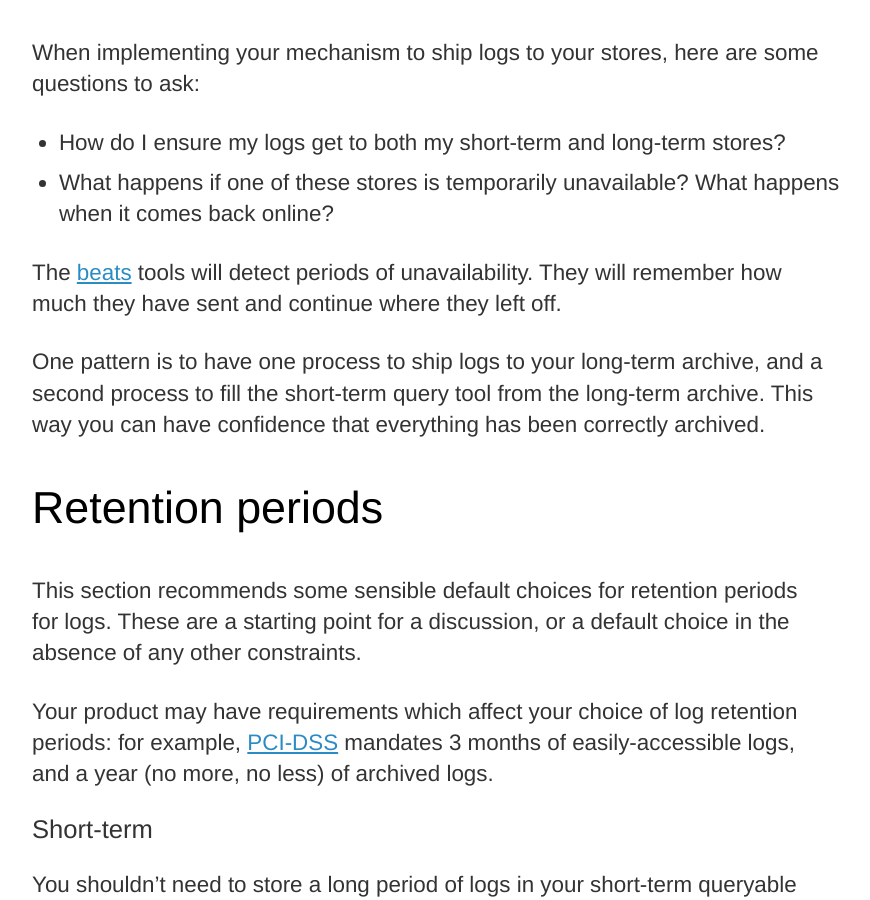
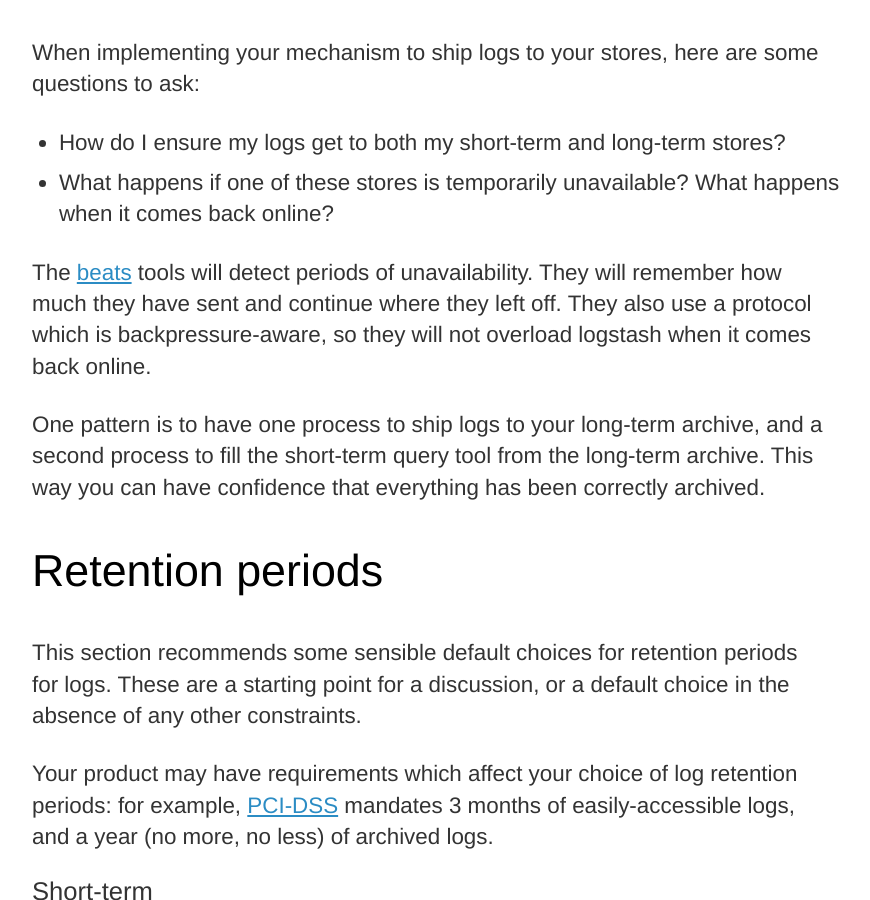
Before and after one commit to alphagov/gds-way, a Jekyll site: the page built from logging.md, in a window 1280 px wide and 900 px high, scrolled down 1798 px. Shown: the whole window, without its empty margins (8-878 px from the left). Built offline with Jekyll 4.4.1, drawn with Linux system fonts in a browser that asks for light colours.

Commit message:
bit more on beats

```diff
--- a/logging.md
+++ b/logging.md
@@ -64,6 +64,8 @@ some questions to ask:
 
 The [beats][] tools will detect periods of unavailability.  They will
 remember how much they have sent and continue where they left off.
+They also use a protocol which is backpressure-aware, so they will not
+overload logstash when it comes back online.
 
 One pattern is to have one process to ship logs to your long-term
 archive, and a second process to fill the short-term query tool from
```
